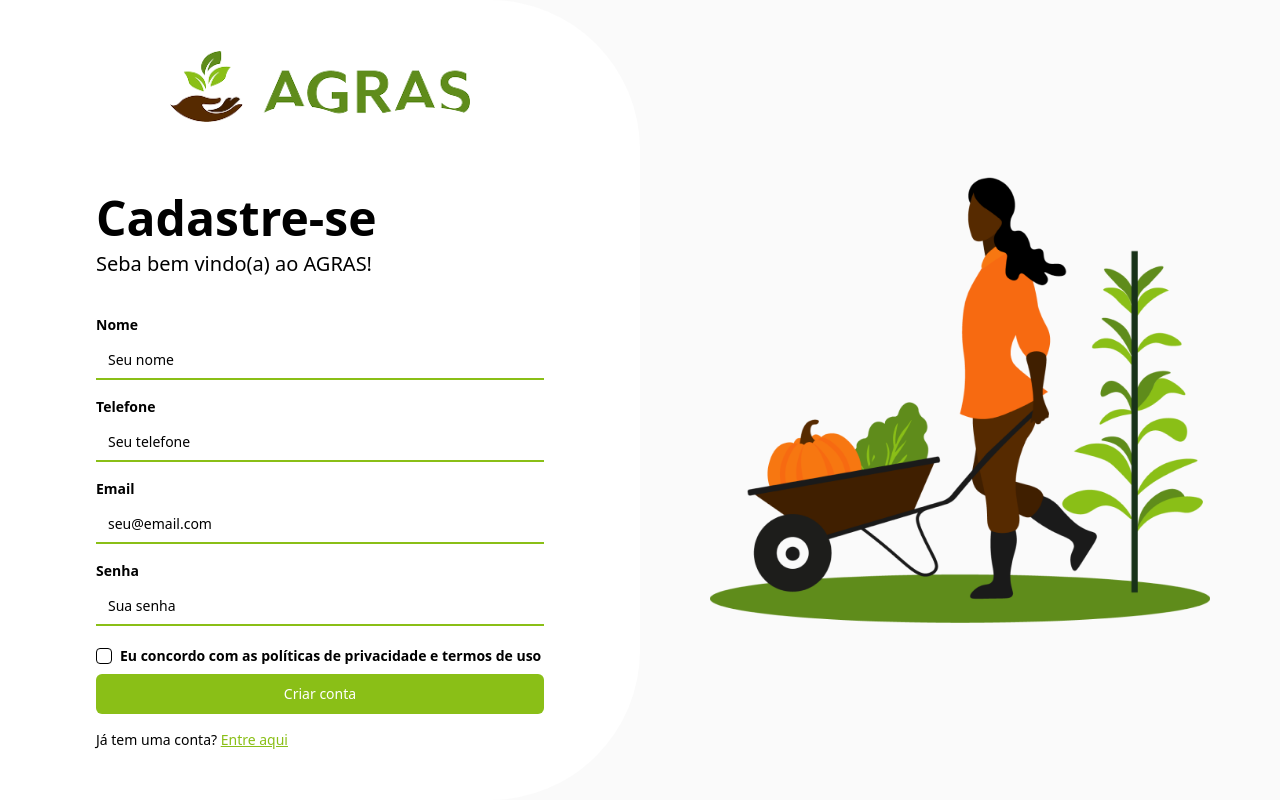
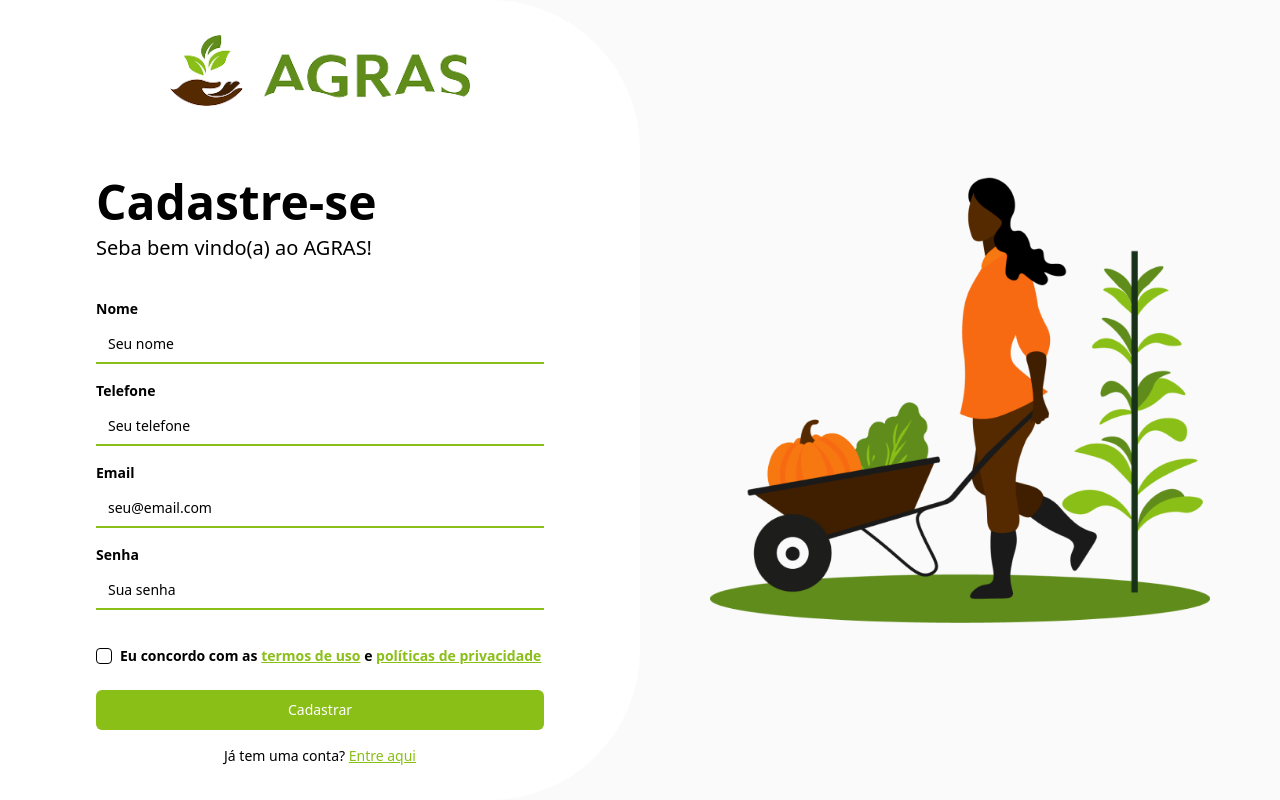
Before and after one commit to andgabx/agras, a Next.js app: page /sign-up in a window 1280 px wide. Built offline with nearby package versions, Linux system fonts and the light colour scheme.

Commit message:
feat: Enhance authentication pages with logo and improved UI details

```diff
--- a/app/(auth-pages)/sign-in/page.tsx
+++ b/app/(auth-pages)/sign-in/page.tsx
@@ -13,14 +13,23 @@ export default async function Login(props: { searchParams: Promise<Message> }) {
     <div className="flex h-screen">
       <div className="w-full lg:w-1/2 flex items-center justify-center px-8">
         <form className="flex-1 flex flex-col max-w-md">
+          <Image
+            className="mx-auto pb-16"
+            src="/agrasloginlogo.png"
+            alt="Logo"
+            width={300}
+            height={100}
+          />
+
           <h1 className="text-5xl font-bold">Login</h1>
-          <p className="text-xl py-4 font-medium text-foreground">Seja bem vindo(a) novamente!</p>
+          <p className="text-xl py-4 font-medium text-foreground">
+            Seja bem vindo(a) novamente!
+          </p>
           <div className="flex flex-col gap-2 [&>input]:mb-3 mt-8">
             <Label htmlFor="email">Email</Label>
             <Input name="email" placeholder="exemplo@email.com" required />
             <div className="flex justify-between items-center">
               <Label htmlFor="password">Senha</Label>
-
             </div>
             <Input
               type="password"
@@ -31,12 +40,14 @@ export default async function Login(props: { searchParams: Promise<Message> }) {
             <div className="flex justify-between items-center">
               <div className="flex items-center gap-2 py-4">
                 <Checkbox id="remember" />
-                <Label className="text-md" htmlFor="remember">Lembrar-me</Label>
+                <Label className="text-md" htmlFor="remember">
+                  Lembrar-me
+                </Label>
               </div>
-            <Link
-              className="text-md text-[#8ABF17] underline py-4"
-              href="/forgot-password"
-            >
+              <Link
+                className="text-md text-[#8ABF17] underline py-4"
+                href="/forgot-password"
+              >
                 Esqueceu sua senha?
               </Link>
             </div>
@@ -56,7 +67,6 @@ export default async function Login(props: { searchParams: Promise<Message> }) {
             </Link>
           </p>
         </form>
-
       </div>
       <div className="hidden lg:block relative w-1/2">
         <Image
--- a/app/(auth-pages)/sign-up/page.tsx
+++ b/app/(auth-pages)/sign-up/page.tsx
@@ -24,20 +24,34 @@ export default async function Signup(props: {
       <div className="flex items-center rounded-r-[150px] bg-white justify-center w-full lg:w-1/2 p-8">
         <form className="w-full max-w-md">
           <div className="flex flex-col gap-2">
-            <Image className="mx-auto pb-16" src="/agrasloginlogo.png" alt="Logo" width={300} height={100} />
+            <Image
+              className="mx-auto pb-16"
+              src="/agrasloginlogo.png"
+              alt="Logo"
+              width={300}
+              height={100}
+            />
             <h1 className="text-5xl font-bold">Cadastre-se</h1>
             <p className="text-xl font-medium text-foreground">
               Seba bem vindo(a) ao AGRAS!
             </p>
 
             <div className="flex flex-col gap-2 [&>input]:mb-3 mt-8">
-              <Label className="font-bold" htmlFor="name">Nome</Label>
+              <Label className="font-bold" htmlFor="name">
+                Nome
+              </Label>
               <Input name="name" placeholder="Seu nome" required />
-              <Label className="font-bold" htmlFor="phone">Telefone</Label>
+              <Label className="font-bold" htmlFor="phone">
+                Telefone
+              </Label>
               <Input name="phone" placeholder="Seu telefone" required />
-              <Label className="font-bold" htmlFor="email">Email</Label>
+              <Label className="font-bold" htmlFor="email">
+                Email
+              </Label>
               <Input name="email" placeholder="seu@email.com" required />
-              <Label className="font-bold" htmlFor="password">Senha</Label>
+              <Label className="font-bold" htmlFor="password">
+                Senha
+              </Label>
               <Input
                 type="password"
                 name="password"
@@ -47,17 +61,32 @@ export default async function Signup(props: {
               />
               <div className="flex items-center gap-2">
                 <Checkbox id="terms" required />
-                <Label className="font-bold text-sm">Eu concordo com as políticas de privacidade e termos de uso</Label>
+                <Label className="font-bold py-4 text-sm">
+                  Eu concordo com as{" "}
+                  <Link
+                    className="text-[#8ABF17] font-bold text-md underline"
+                    href="#"
+                  >
+                    termos de uso
+                  </Link>{" "}
+                  e{" "}
+                  <Link
+                    className="text-[#8ABF17] font-bold text-md underline"
+                    href="#"
+                  >
+                    políticas de privacidade
+                  </Link>
+                </Label>
               </div>
               <SubmitButton
                 className="bg-[#8ABF17] text-white"
                 formAction={signUpAction}
                 pendingText="Criando conta..."
               >
-                Criar conta
+                Cadastrar
               </SubmitButton>
               <FormMessage message={searchParams} />
-              <p className="text-sm text text-foreground">
+              <p className="text-sm font-medium text-center text-foreground">
                 Já tem uma conta?{" "}
                 <Link
                   className="text-[#8ABF17] font-medium underline"
```
Lines whose indentation alone changed are shown as unchanged.
